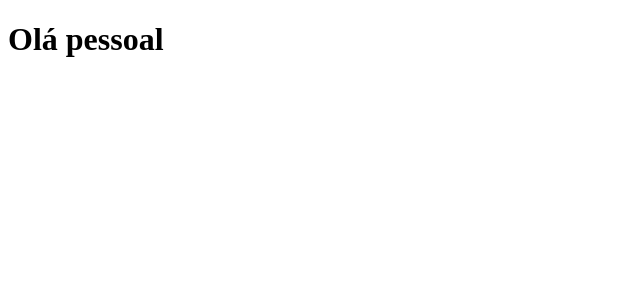
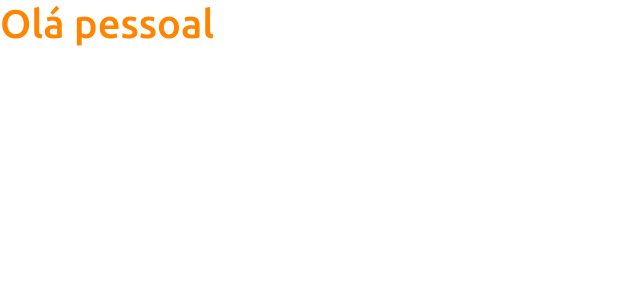
Before and after one commit to felipemmarcello/projeto-sds, a React (Create React App) app in the folder frontend/: page / in a window 1280 px wide. Shown: the top 300 px of the page, without its empty margins (0-640 px from the left). Built offline with nearby package versions, Linux system fonts and the light colour scheme.

Commit message:
Bootstrap

```diff
--- a/frontend/package.json
+++ b/frontend/package.json
@@ -3,6 +3,7 @@
   "version": "0.1.0",
   "private": true,
   "dependencies": {
+    "@popperjs/core": "^2.9.3",
     "@testing-library/jest-dom": "^5.11.4",
     "@testing-library/react": "^11.1.0",
     "@testing-library/user-event": "^12.1.10",
@@ -10,11 +11,13 @@
     "@types/node": "^12.0.0",
     "@types/react": "^17.0.0",
     "@types/react-dom": "^17.0.0",
+    "bootstrap": "^5.1.0",
     "react": "^17.0.2",
     "react-dom": "^17.0.2",
     "react-scripts": "4.0.3",
     "typescript": "^4.1.2",
-    "web-vitals": "^1.0.1"
+    "web-vitals": "^1.0.1",
+    "yarn": "^1.22.11"
   },
   "scripts": {
     "start": "react-scripts start",
--- a/frontend/src/App.tsx
+++ b/frontend/src/App.tsx
@@ -1,7 +1,7 @@
 function App() {
   return (
     <div>
-      <h1>Olá pessoal</h1>
+      <h1 className="text-primary">Olá pessoal</h1>
     </div>
   );
 }
--- /dev/null
+++ b/frontend/src/assets/css/styles.css
@@ -0,0 +1,32 @@
+@import url('https://fonts.googleapis.com/css2?family=Ubuntu:wght@300;400;500;700&display=swap');
+:root {
+    --color-primary: #FF8400;
+}
+
+html, body {
+    height: 100%;
+    font-family: "Ubuntu", sans-serif;
+}
+
+#root {
+    display: flex;
+    flex-direction: column;
+    height: 100%;
+}
+
+.content {
+    flex: 1 0 auto;
+}
+
+.footer {
+    flex-shrink: 0;
+    text-align: center;
+}
+
+.bg-primary {
+    background-color: var(--color-primary) !important;
+}
+
+.text-primary {
+    color: var(--color-primary) !important;
+}
--- a/frontend/src/index.tsx
+++ b/frontend/src/index.tsx
@@ -1,6 +1,7 @@
 import React from 'react';
 import ReactDOM from 'react-dom';
-
+import 'bootstrap/dist/css/bootstrap.css';
+import 'assets/css/styles.css';
 import App from './App';
 
 
```
Also changed, not shown: 1 other file (tests, documents, lock files or other folders).
